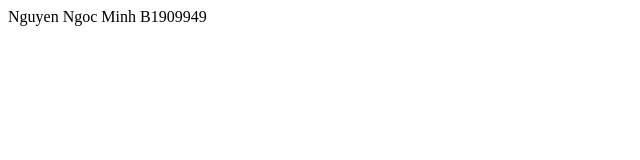
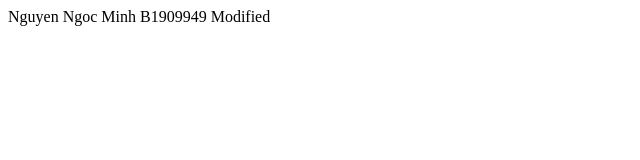
Before and after one commit to Haxxu/ct300-lab1-bt1, a plain HTML site: page index.html in a window 1280 px wide. Shown: the full height of the page, 0-640 px from the left. Drawn offline with Linux system fonts and the light colour scheme.

Commit message:
Modified index.html

```diff
--- a/index.html
+++ b/index.html
@@ -9,5 +9,7 @@
 <body>
     Nguyen Ngoc Minh
     B1909949
+
+    Modified
 </body>
 </html>
```
